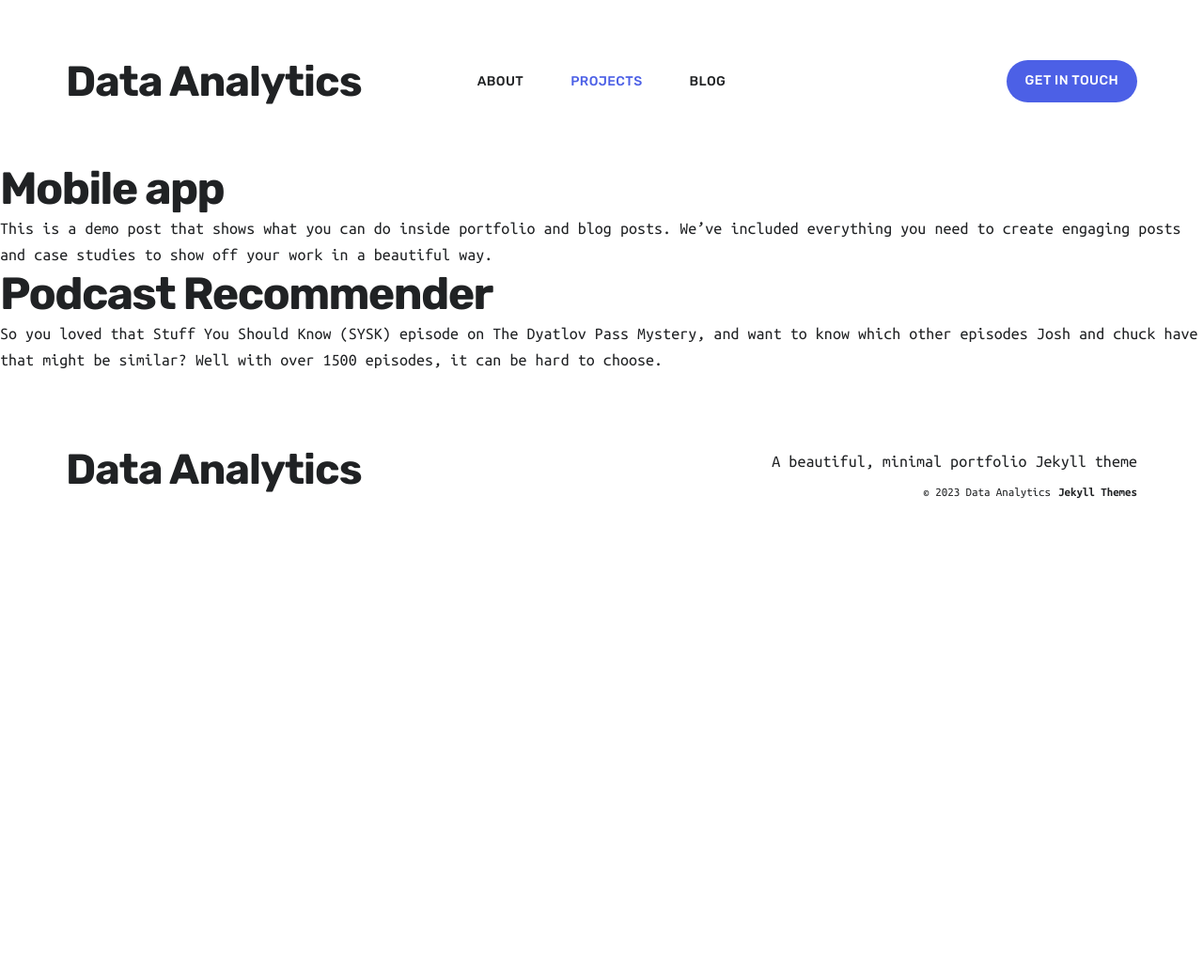
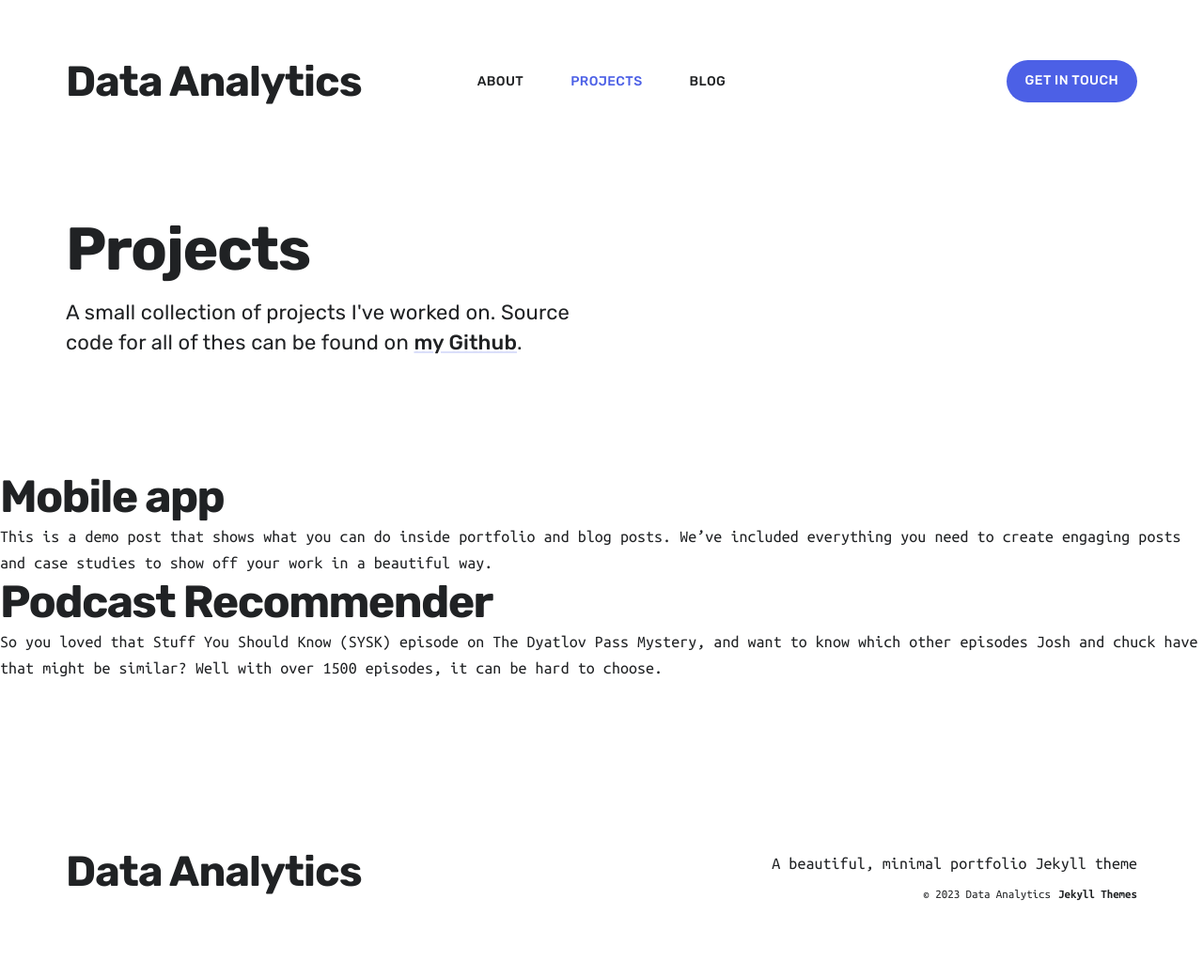
Before and after one commit to jmoro0408/jmoro0408.github.io, a Jekyll site: the page built from projects/index.html, in a window 1280 px wide. Shown: the whole page at 94% size. Built offline with Jekyll 4.4.1, drawn with Linux system fonts in a browser that asks for light colours; nearby versions of some CDN libraries; before the commit the page ends 900 px from its top, so only the background shows below that.

Commit message:
what does this do

```diff
--- a/projects/index.html
+++ b/projects/index.html
@@ -5,15 +5,6 @@ description: A small collection of projects I've worked on.
 featured_image: /images/social.jpg
 ---
 
-{% for project in site.projects %}
-  <h2>
-    <a href="{{ project.url }}">
-      {{ project.title }}
-      </a>
-  </h2>
-  <p>{{ project.description }}</p>
-{% endfor %}
-<!--
 <div class="page-blog">
 	<header class="header--single">
 		<div class="wrap">
@@ -23,7 +14,11 @@ featured_image: /images/social.jpg
 	</header>
 
 	{% for project in site.projects %}
-	<h2> {{ project.title }} </h2>
+	<h2>
+	  <a href="{{ project.url }}">
+		{{ project.title }}
+		</a>
+	</h2>
 	<p>{{ project.description }}</p>
   {% endfor %}
 
@@ -76,6 +71,3 @@ featured_image: /images/social.jpg
 
 	{% endif %}
 </div>
-
-
--->
```
